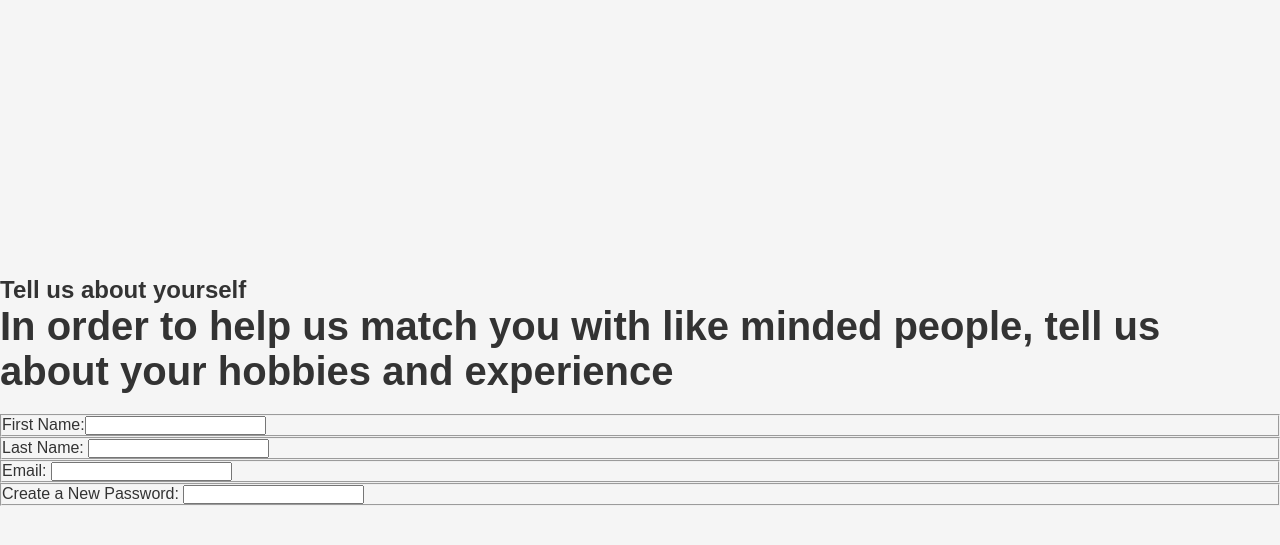
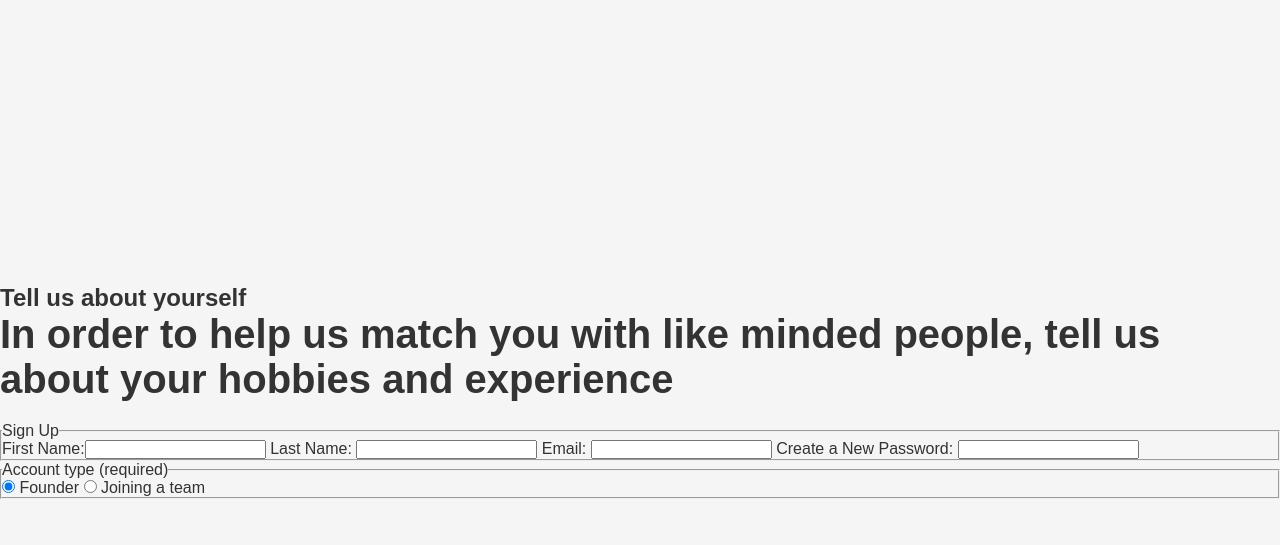
Before and after one commit to camdeardon/rocket, a Django app: page /login in a window 1280 px wide. Shown: the top 545 px of the page. Run offline with Django 5.2, Linux system fonts and the light colour scheme.

Commit message:
updating form

```diff
--- /dev/null
+++ b/rocket/landing/serializers.py
@@ -0,0 +1 @@
+from django.contrib.auth.models import User
--- a/rocket/landing/templates/landing/login.html
+++ b/rocket/landing/templates/landing/login.html
@@ -17,19 +17,19 @@
         <form method="post">
        <!-- <fieldset class = "registration_form">-->
             <fieldset>
+                <legend>Sign Up</legend>
                 <label for="first-name">First Name:<input for id="first-name" type="text" required/></label>
-            </fieldset>
-            <fieldset>
                 <label for="last-name">Last Name: <input id="last-name" type = "text"required/></label>
-            </fieldset>
-            <fieldset>
                 <label for="email">Email: <input id="email" type = "email"required/></label>
-            </fieldset>
-            <fieldset>
                 <label for ="new-password">Create a New Password: <input id="new-password" type="password"required pattern= [a-z0-5]{8,} /></label>
-            </fieldset>
-            <button type="submit" Submit></button>
         </fieldset>
+        <fieldset>
+            <legend>Account type (required)</legend>
+            <label for="idea"><input id="founder" type="radio" name="account-type" checked /> Founder</label>
+            <label for="joining"><input id="joining" type="radio" name="account-type" /> Joining a team</label>
+          </fieldset>
+          <button type="submit" Submit></button>
+
         </div>
         </form>
     </div>
--- a/rocket/rocket/settings.py
+++ b/rocket/rocket/settings.py
@@ -35,7 +35,10 @@ DEBUG = True
 ALLOWED_HOSTS = ['rocket-6bc96b739514.herokuapp.com','127.0.0.1','www.therocketapp.com']
 
 #Security redirect
-SECURE_SSL_REDIRECT = True
+SECURE_SSL_REDIRECT = False
+SESSION_COOKIE_SECURE = False
+CSRF_COOKIE_SECURE = False
+
 
 
 # Application definition
```
